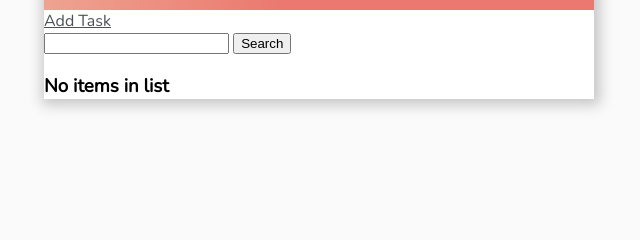
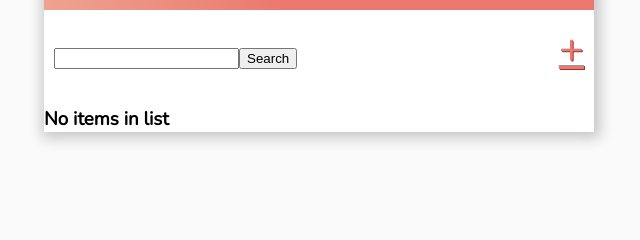
Before and after one commit to sdGuille/Dtodo, a Django app: template templates/task_list.html in a window 1280 px wide. Shown: the part 180-420 px from the top of the page, without its empty margins (321-961 px from the left). Run offline with Django 4.2, Linux system fonts and the light colour scheme; the template is opened without the code that fills it, so the values that code supplies are empty.

Commit message:
Update task_list.html

```diff
--- a/templates/task_list.html
+++ b/templates/task_list.html
@@ -12,13 +12,15 @@
             <a href="{% url 'login' %}">Login</a>
         {% endif %}
 </div>
+<div id="search-add-wrapper">
+    <form method="GET" style="margin-top: 20px;display: flex;">
+        <input type="text" name="search-area" value="{{search_input}}">
+        <input type="submit" value="Search">
+    </form>
+    <a id="add-link" href="{% url 'task-create' %}">&#x2b;</a>
+</div>
 
-<a href="{% url 'task-create' %}">Add Task</a>
 
-<form method="GET">
-    <input type="text" name="search-area" value="{{search_input}}">
-    <input type="submit" value="Search">
-</form>
 
 <div class="task-items-wrapper">
     {% for task in tasks %}
```
